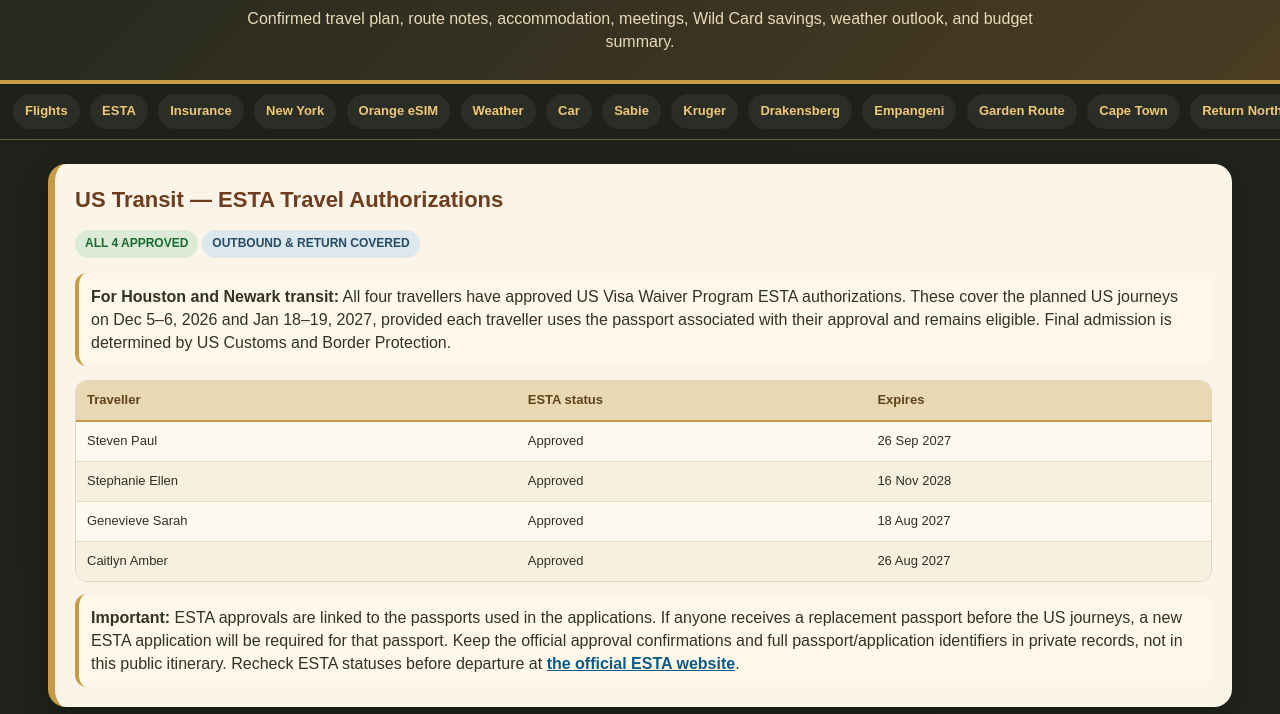
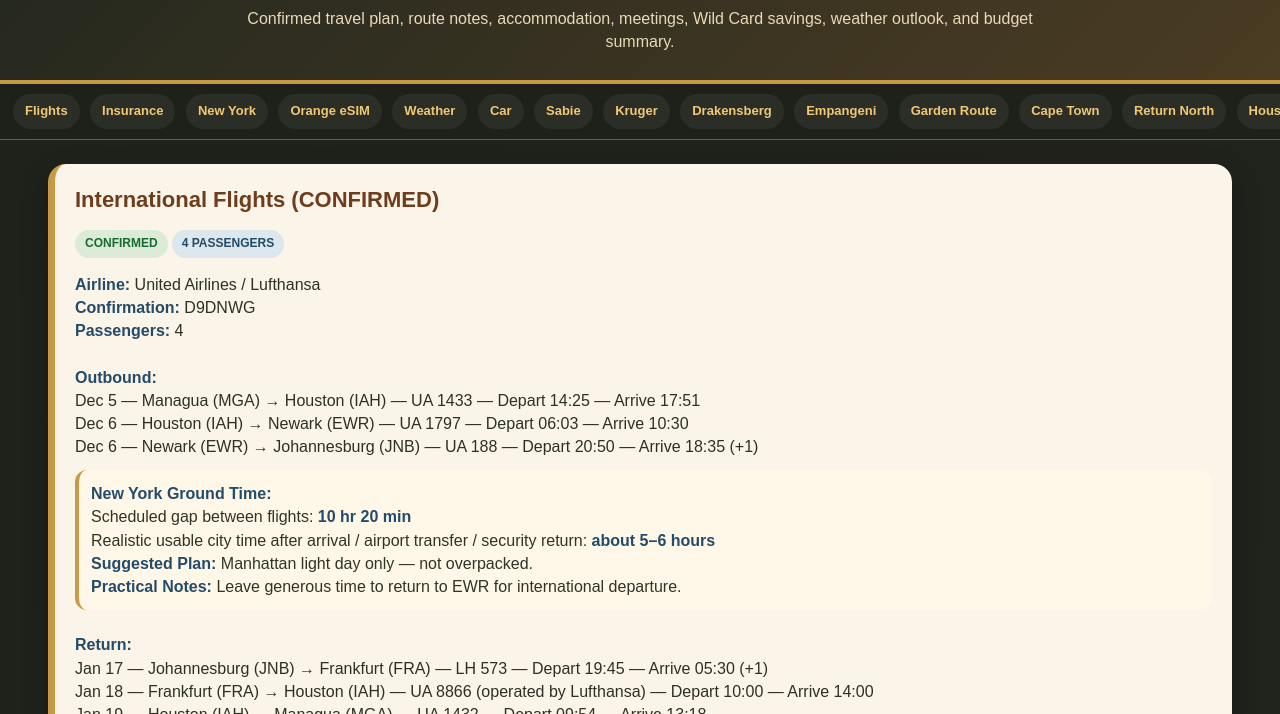
Before and after one commit to treurnich77/south-africa-trip, a plain HTML site: page itinerary-source.html in a window 1280 px wide. Shown: the part 86-800 px from the top of the page. Drawn offline with Linux system fonts and the light colour scheme.

Commit message:
Remove redundant ESTA approval panel and refresh itinerary

```diff
--- a/itinerary-source.html
+++ b/itinerary-source.html
@@ -142,7 +142,6 @@ hr{border:none;border-top:1px solid rgba(110,61,29,.25);margin:18px 0}
 
 <nav class="nav">
 <a href="#flights">Flights</a>
-<a href="#esta">ESTA</a>
 <a href="#insurance">Insurance</a>
 <a href="#newyork">New York</a>
 <a href="#mobile-data">Orange eSIM</a>
@@ -161,21 +160,6 @@ hr{border:none;border-top:1px solid rgba(110,61,29,.25);margin:18px 0}
 </nav>
 
 <div class="wrapper">
-
-<section class="section" id="esta">
-<div class="title">US Transit — ESTA Travel Authorizations</div>
-<div class="badges"><span class="badge green">ALL 4 APPROVED</span><span class="badge blue">OUTBOUND &amp; RETURN COVERED</span></div>
-<div class="info"><strong>For Houston and Newark transit:</strong> All four travellers have approved US Visa Waiver Program ESTA authorizations. These cover the planned US journeys on Dec 5–6, 2026 and Jan 18–19, 2027, provided each traveller uses the passport associated with their approval and remains eligible. Final admission is determined by US Customs and Border Protection.</div>
-<div class="tablewrap"><table class="weather-table" style="min-width:0">
-<thead><tr><th>Traveller</th><th>ESTA status</th><th>Expires</th></tr></thead>
-<tbody>
-<tr><td>Steven Paul</td><td>Approved</td><td>26 Sep 2027</td></tr>
-<tr><td>Stephanie Ellen</td><td>Approved</td><td>16 Nov 2028</td></tr>
-<tr><td>Genevieve Sarah</td><td>Approved</td><td>18 Aug 2027</td></tr>
-<tr><td>Caitlyn Amber</td><td>Approved</td><td>26 Aug 2027</td></tr>
-</tbody></table></div>
-<div class="info"><strong>Important:</strong> ESTA approvals are linked to the passports used in the applications. If anyone receives a replacement passport before the US journeys, a new ESTA application will be required for that passport. Keep the official approval confirmations and full passport/application identifiers in private records, not in this public itinerary. Recheck ESTA statuses before departure at <a href="https://esta.cbp.dhs.gov/" target="_blank" rel="noopener noreferrer">the official ESTA website</a>.</div>
-</section>
 
 <section class="section" id="flights">
 <div class="title">International Flights (CONFIRMED)</div>
```
